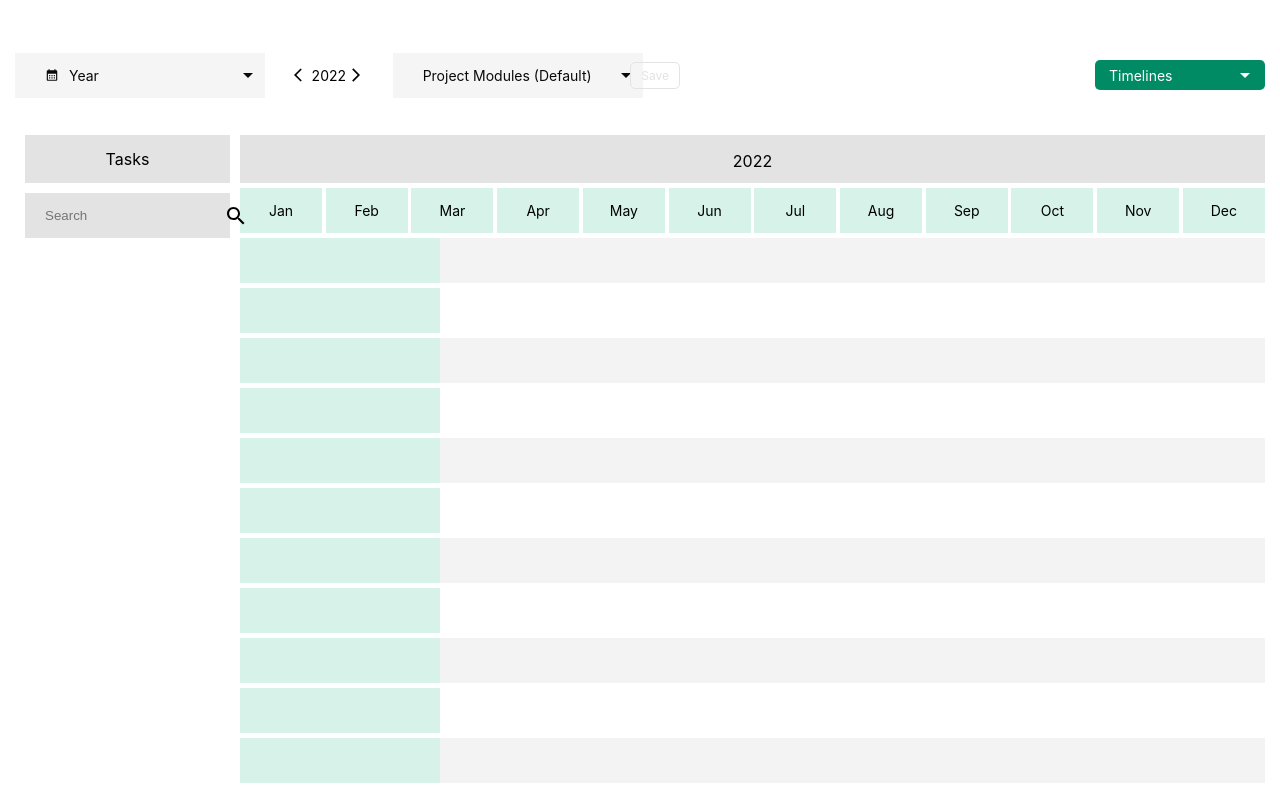
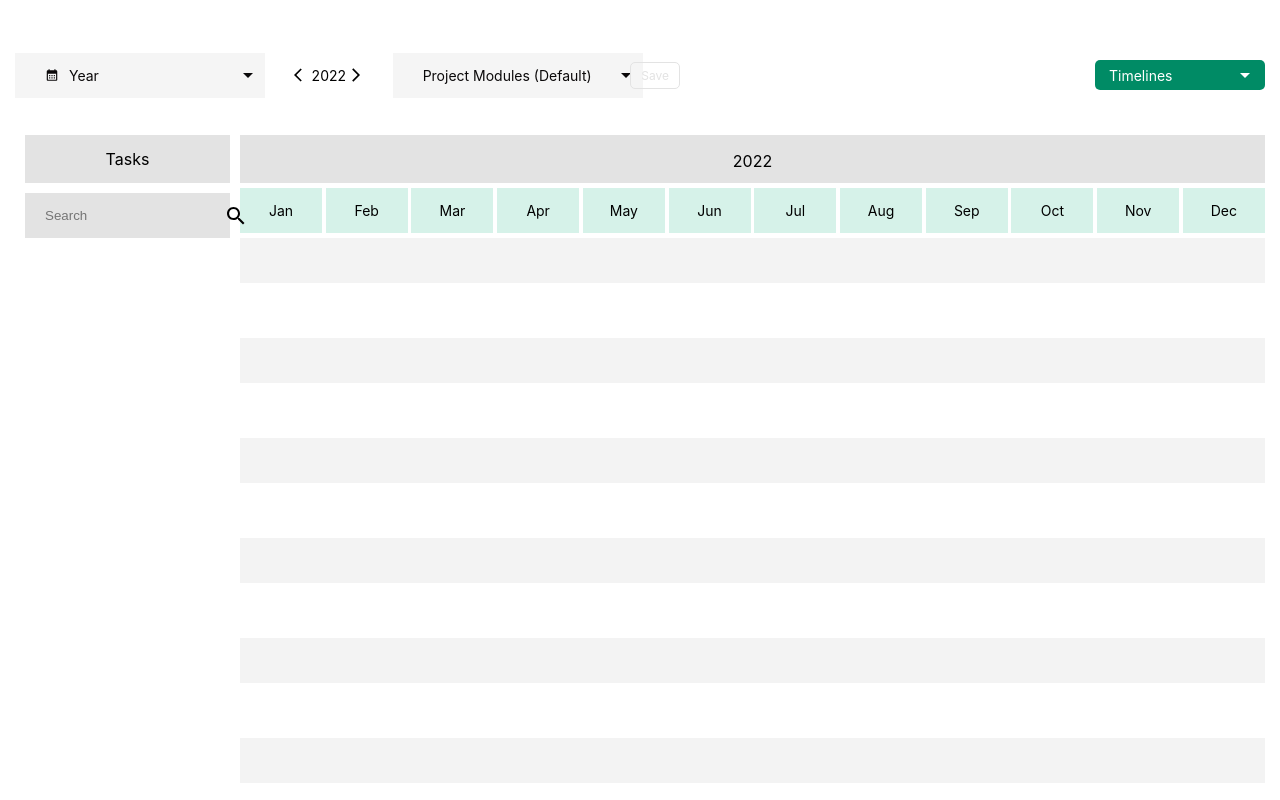
Before and after one commit to Mbistami/timeline, a Next.js app: page / in a window 1280 px wide. Built offline with nearby package versions, Linux system fonts and the light colour scheme.

Commit message:
timeline views

```diff
--- a/components/Row.js
+++ b/components/Row.js
@@ -1,13 +1,21 @@
-import React, { useRef } from "react";
+import React, { useEffect, useRef } from "react";
 import styles from "../styles/Row.module.css";
 import { motion, useMotionValue } from "framer-motion";
+import { months } from "../utils";
 
-const Row = () => {
-  const mWidth = useMotionValue(200);
+const Row = ({ currentMonth, currentYear, isMonth }) => {
+  const mWidth = useMotionValue(0);
   const x = useMotionValue(0);
   const leftRef = useRef(null);
   const rigthRef = useRef(null);
   const container = useRef(null);
+  const [selectedMonths, setSelectedMonths] = React.useState([]);
+  const [beforeChange, setBeforeChange] = React.useState({});
+  const [handleLastFirst, setHandleLastFirst] = React.useState({
+    last: 0,
+    first: 0,
+  });
+  const [isCreated, setIsCreated] = React.useState(false);
   const handleClick_Resize = (e, info) => {
     mWidth.set(mWidth.get() + info.delta.x);
   };
@@ -15,8 +23,89 @@ const Row = () => {
     mWidth.set(mWidth.get() - info.delta.x);
     x.set(x.get() + info.delta.x);
   };
+  const getSelected = () => {
+    console.log(x.get() / 107, mWidth.get() / 107);
+    const selectedMonths = [];
+    "."
+      .repeat(Math.ceil(mWidth.get() / 107))
+      .split("")
+      .map((e, i) => {
+        console.log((mWidth.get() / 107) % 1, mWidth.get() / 107, i);
+        selectedMonths.push(months[Math.ceil(x.get() / 107) + i]);
+      });
+
+    setHandleLastFirst({
+      first: ((x.get() / 107) % 1) * 100,
+      last: ((mWidth.get() / 107) % 1) * 100,
+    });
+    setSelectedMonths(selectedMonths);
+  };
+  useEffect(() => {
+    if (isMonth) {
+      if (!beforeChange.x)
+        setBeforeChange({ x: x.get(), mWidth: mWidth.get() });
+      if (selectedMonths.includes(currentMonth)) {
+        x.set(0);
+        mWidth.set(container.current.offsetWidth);
+        console.log(selectedMonths, currentMonth);
+      } else {
+        x.set(0);
+        mWidth.set(0);
+      }
+    } else if (isCreated) {
+      x.set(beforeChange.x);
+      mWidth.set(beforeChange.mWidth);
+      setBeforeChange({});
+    }
+  }, [isMonth]);
+  useEffect(() => {
+    if (selectedMonths.includes(currentMonth)) {
+      if (
+        selectedMonths.indexOf(currentMonth) == 0 ||
+        selectedMonths.indexOf(currentMonth) == selectedMonths.length - 1
+      ) {
+        if (selectedMonths.indexOf(currentMonth) == 0) {
+          console.log(
+            (container.current.offsetWidth / 100) * handleLastFirst.first,
+            handleLastFirst
+          );
+          x.set((container.current.offsetWidth / 100) * handleLastFirst.first);
+          mWidth.set(
+            (container.current.offsetWidth / 100) *
+              (100 - handleLastFirst.first)
+          );
+          console.log(
+            "---->",
+            (container.current.offsetWidth / 100) *
+              (100 - handleLastFirst.first),
+            (container.current.offsetWidth / 100) * handleLastFirst.first
+          );
+        } else {
+          x.set(0);
+          mWidth.set(
+            (container.current.offsetWidth / 100) * handleLastFirst.first
+          );
+        }
+      } else {
+        x.set(0);
+        mWidth.set(container.current.offsetWidth);
+      }
+      console.log(selectedMonths, currentMonth);
+    } else {
+      x.set(0);
+      mWidth.set(0);
+    }
+  }, [currentMonth]);
   return (
-    <div className={styles.container} ref={container}>
+    <div
+      className={styles.container}
+      ref={container}
+      onDoubleClick={() => {
+        mWidth.set(100);
+        setIsCreated(true);
+      }}
+      onClick={getSelected}
+    >
       <motion.div
         drag="x"
         dragConstraints={container}
@@ -37,23 +126,45 @@ const Row = () => {
             justifyContent: "center",
           }}
         >
-          <motion.div className={styles.timeLine} style={{ width: mWidth }}>
-            <div className={styles.leftDragContainer} ref={leftRef}>
+          <motion.div
+            className={styles.timeLine}
+            style={{ width: mWidth }}
+            onDoubleClick={() => mWidth.set(0)}
+          >
+            <div
+              className={styles.leftDragContainer}
+              style={{ width: mWidth > 0 ? 0 : 20, height: "100%" }}
+              ref={leftRef}
+              onClick={getSelected}
+            >
               <motion.div
                 className={styles.leftDrag}
                 drag="x"
-                style={{ maxWidth: 20, width: 20 }}
+                style={{
+                  maxWidth: 20,
+                  width: mWidth > 0 ? 0 : 20,
+                  height: "100%",
+                }}
                 dragConstraints={leftRef}
                 onDrag={handleClick_Resize}
                 dragElastic={0}
                 dragMomentum={false}
               />
             </div>
-            <div className={styles.rightDragContainer} ref={rigthRef}>
+            <div
+              className={styles.rightDragContainer}
+              style={{ width: mWidth > 0 ? 0 : 20, height: "100%" }}
+              ref={rigthRef}
+              onClick={getSelected}
+            >
               <motion.div
                 className={styles.leftDrag}
                 drag="x"
-                style={{ maxWidth: 20, width: 20 }}
+                style={{
+                  maxWidth: 20,
+                  width: mWidth > 0 ? 0 : 20,
+                  height: "100%",
+                }}
                 dragConstraints={rigthRef}
                 onDrag={handleLeftClick}
                 dragElastic={false}
--- a/pages/index.js
+++ b/pages/index.js
@@ -8,7 +8,6 @@ import Months from "../components/Months";
 import { mergeStyles, months } from "../utils";
 
 export default function Home() {
-  const [isDown, setIsDown] = useState(false);
   const [isMonth, setIsMonth] = useState(false);
   const [anchorEl, setAnchorEl] = React.useState(null);
   const [currentSelected, setCurrentSelected] = React.useState(
@@ -116,7 +115,12 @@ export default function Home() {
                 .repeat(11)
                 .split("")
                 .map((dot, index) => (
-                  <Row key={index} />
+                  <Row
+                    currentMonth={currentMonth}
+                    currentYear={currentSelected}
+                    isMonth={isMonth}
+                    key={index}
+                  />
                 ))}
             </div>
           </div>
--- a/styles/Row.module.css
+++ b/styles/Row.module.css
@@ -9,7 +9,7 @@
 }
 
 .timeLine {
-  min-width: 50px;
+
   background-color: #d6f2e9;
   min-height: 45px;
   position: relative;
@@ -17,10 +17,8 @@
 
 .leftDragContainer {
   background-color: transparent;
-  min-width: fit-content;
 
-  width: 50px;
-  height: 50px;
+
   position: absolute;
   right: 0;
 }
@@ -30,18 +28,14 @@
 
 .rightDragContainer {
   background-color: transparent;
-  min-width: fit-content;
 
-  width: 50px;
-  height: 50px;
+
   position: absolute;
   left: 0;
 }
 
 .leftDrag {
   background-color: transparent;
-  min-width: 50px;
-  min-height: 60px;
   position: absolute;
   right: 0;
   cursor: col-resize;
```
